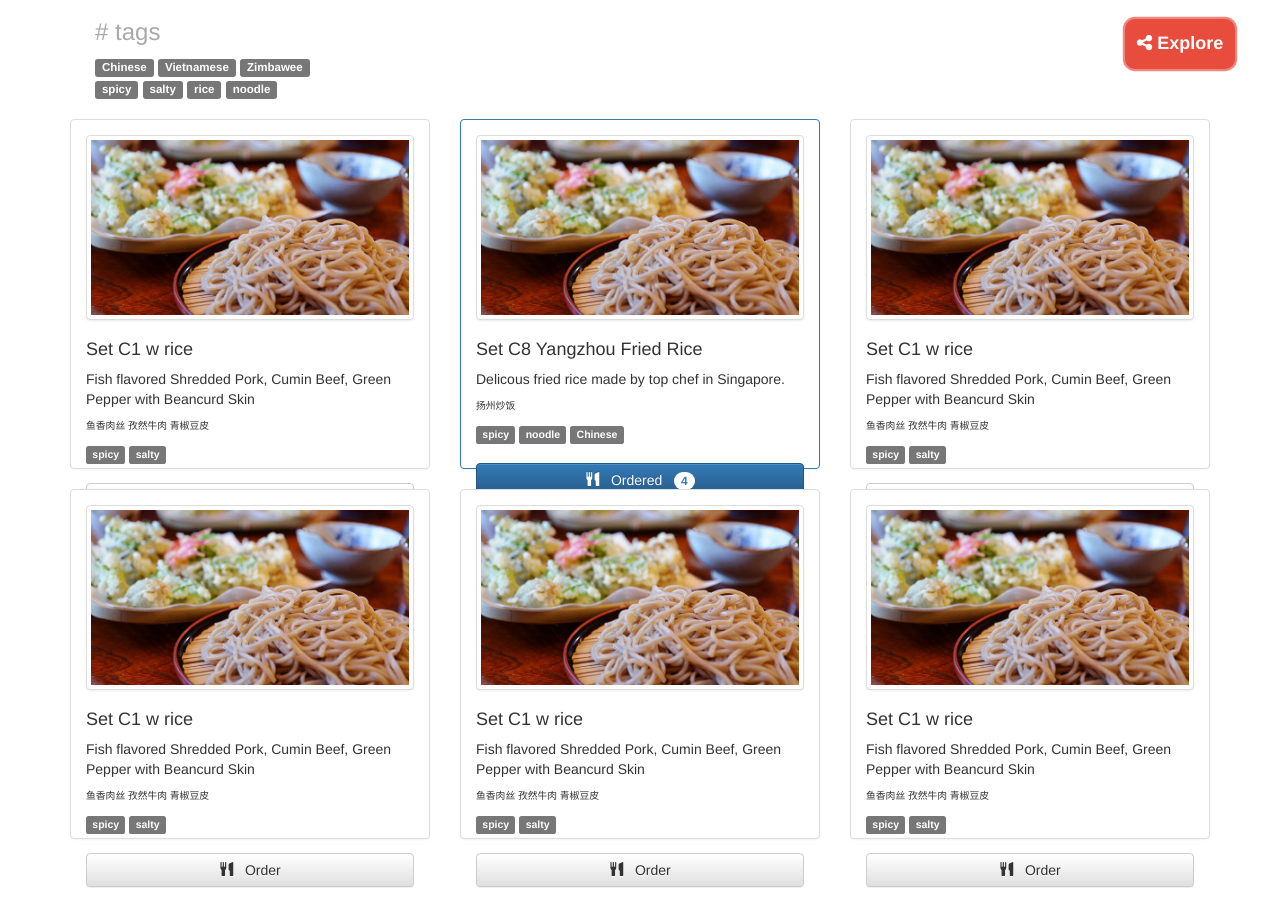
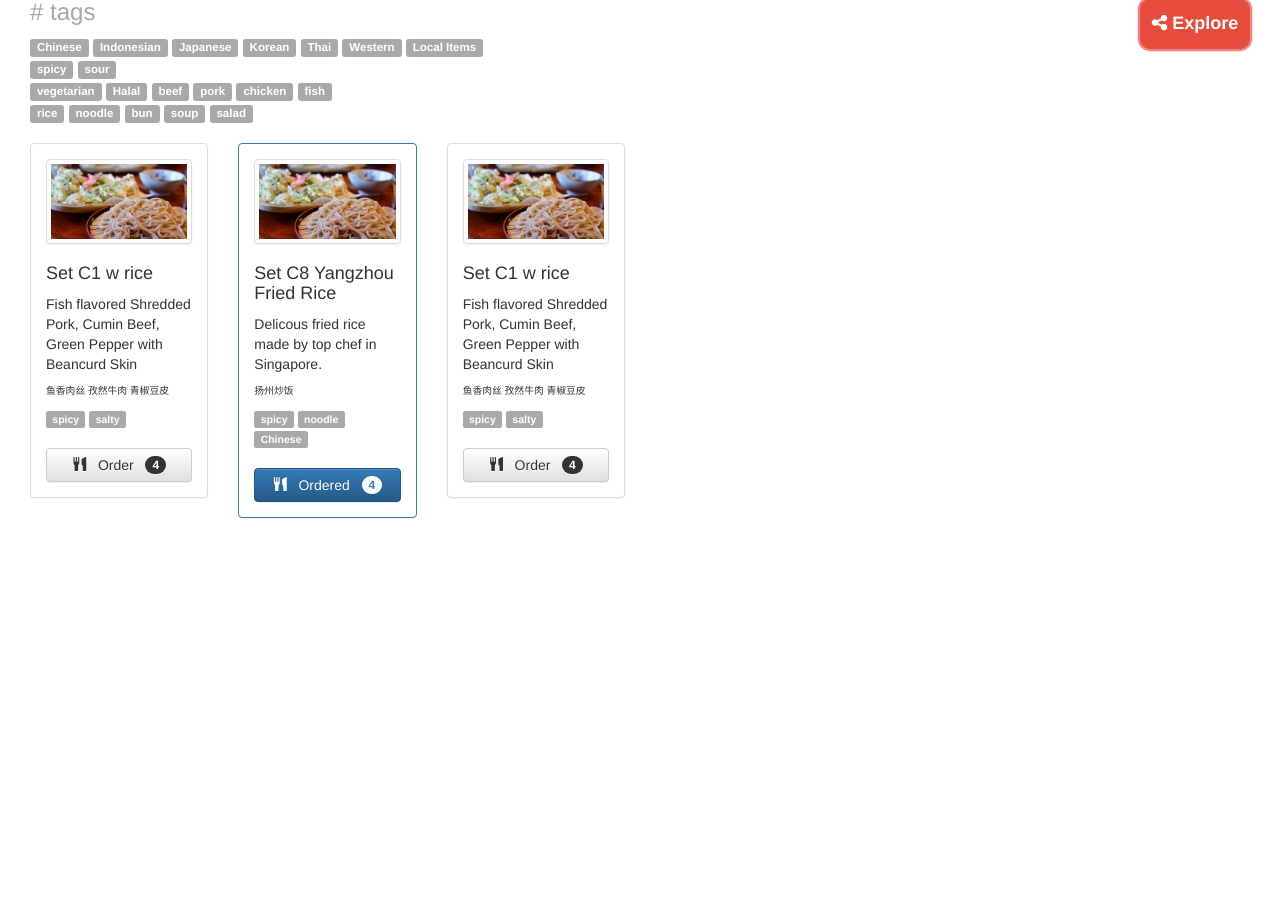
Before and after one commit to mt40/garena-hackathon-2016, a PHP site: page /web/index.html in a window 1280 px wide. Shown: the part 321-1230 px from the top of the page. After the commit the page ends 839 px from the top, so only its background shows below. Run offline with PHP 8.4, Linux system fonts and the light colour scheme.

```diff
--- a/web/index.css
+++ b/web/index.css
@@ -1,12 +1,6 @@
 body, html {
     margin: 0;
     padding: 0;
-}
-
-.top-cover-bg {
-    background-color: black;
-    height: 300px;
-    width: 100%;
 }
 
 .top-cover {
@@ -15,14 +9,20 @@ body, html {
   background-position: right top;
   background-attachment: fixed;
   background-size: contain;
+  background-repeat: no-repeat;
   height: 300px;
   width: 100%;
-    opacity: 0.8;
+  top: 0;
 }
 
 .filter-tag-list {
-  margin-left: 80px;
+  margin-left: 15px;
+  margin-right: 15px;
   font-size: 1.1em;
+}
+
+.label-default {
+  background: DarkGray;
 }
 
 .food-grid {
@@ -51,7 +51,7 @@ body, html {
 }
 
 .panel {
-  height: 350px;
+  max-height: 500px;
 }
 
 .thumbnail-img {
@@ -62,3 +62,13 @@ body, html {
 .text-gray {
   color: darkgray;
 }
+
+.well {
+  border-radius: 0;
+  margin: 0;
+  padding: 0;
+}
+
+.label-success {
+  background: #7fb6d3;
+}
--- a/web/index.html
+++ b/web/index.html
@@ -8,34 +8,50 @@
   <link rel="stylesheet" type="text/css" href="index.css">
   <link rel="stylesheet" type="text/css" href="pulse-button.css">
   <link rel="stylesheet" type="text/css" href="layout.css">
+  <link rel="stylesheet" type="text/css" href="popup.css">
   <script src="lib/css/jquery-3.1.1.min.js"></script>
   </head>
 
 <body>
-  <div class="top-cover-bg">
-    <div class="top-cover"><h1 class="cover-title">My First Heading</h1>  </div>
+  <div class="top-cover well"><h1 class="cover-title">My First Heading</h1>  </div>
 
-  </div>
-
-  <!-- Begin of tag lists -->
-  <div class="container filter-tag-list">
+  <!-- Tag lists -->
+  <div class="container-fluid filter-tag-list">
     <div class="row">
-      <div class="col-sm-8">
+      <div class="col-sm-10">
         <h3 class="text-gray"># tags</h3>
         <div class="tag-list-region">
-          <a class="label label-default ">Chinese</a>
-          <a class="label label-default">Vietnamese</a>
-          <a class="label label-default">Zimbawee</a>
+          <a class="label label-default">Chinese</a>
+          <a class="label label-default">Indonesian</a>
+          <a class="label label-default">Japanese</a>
+          <a class="label label-default">Korean</a>
+          <a class="label label-default">Thai</a>
+          <a class="label label-default">Western</a>
+          <a class="label label-default">Local Items</a>
         </div>
         <div>
           <a class="label label-default">spicy</a>
-          <a class="label label-default">salty</a>
+          <a class="label label-default">sour</a>
+        </div>
+        <div>
+          <a class="label label-default">vegetarian</a>
+          <a class="label label-default">Halal</a>
+          <a class="label label-default">beef</a>
+          <a class="label label-default">pork</a>
+          <a class="label label-default">chicken</a>
+          <a class="label label-default">fish</a>
+        </div>
+        <div>
           <a class="label label-default">rice</a>
           <a class="label label-default">noodle</a>
+          <a class="label label-default">bun</a>
+          <a class="label label-default">soup</a>
+          <a class="label label-default">salad</a>
+
         </div>
       </div>
 
-      <div class="col-sm-4">
+      <div class="col-sm-2">
         <button class="pulse-button pull-right">
           <span>
             <h4><i class="fa fa-share-alt" aria-hidden="true"></i> Explore</h4>
@@ -45,16 +61,17 @@
     </div>
   </div>
 
-  <!-- Begin list of items -->
+  <!-- List of food items -->
   <div class="food-grid">
-    <div class="container">
-      <div class="row">
-        <div class="col-sm-4">
+    <div class="container-fluid">
+<!--      <div class="row">-->
+      <div class="col-sm-4 col-md-2">
         <div class="panel panel-default food-item">
           <div class="panel-body">
-              <a href="#" class="thumbnail">
-                <img src="assets/images/food1.jpg" />
-              </a>
+            <i class="thumbnail">
+              <img src="assets/images/food1.jpg"/>
+            </i>
+
             <div class="caption">
               <h4>Set C1 w rice </h4>
               <p>
@@ -70,7 +87,8 @@
               <br/>
               <button type="button" class="btn btn-default btn-order" aria-label="Left Align">
                 <span class="glyphicon glyphicon-cutlery" aria-hidden="true"></span>
-                  &nbsp;&nbsp;Order
+                <span class="btn-title">&nbsp;&nbsp;Order&nbsp;&nbsp;</span>
+                <span class="badge">4</span>
               </button>
             </div>
 
@@ -78,7 +96,7 @@
         </div>
       </div>
 
-        <div class="col-sm-4">
+      <div class="col-sm-4 col-md-2">
         <div class="panel panel-primary food-item">
           <div class="panel-body">
             <a href="#" class="thumbnail">
@@ -100,7 +118,7 @@
               <br/>
               <button type="button" class="btn btn-primary btn-order" aria-label="Left Align">
                 <span class="glyphicon glyphicon-cutlery" aria-hidden="true">     </span>
-                  &nbsp;&nbsp;Ordered&nbsp;&nbsp;
+                <span class="btn-title">&nbsp;&nbsp;Ordered&nbsp;&nbsp;</span>
                 <span class="badge">4</span>
               </button>
             </div>
@@ -108,12 +126,13 @@
         </div>
       </div>
 
-        <div class="col-sm-4">
-          <div class="panel panel-default  food-item">
+      <div class="col-sm-4 col-md-2">
+        <div class="panel panel-default food-item">
           <div class="panel-body">
-              <a href="#" class="thumbnail">
-                <img src="assets/images/food1.jpg" />
-              </a>
+            <i class="thumbnail">
+              <img src="assets/images/food1.jpg"/>
+            </i>
+
             <div class="caption">
               <h4>Set C1 w rice </h4>
               <p>
@@ -122,45 +141,15 @@
               <p class="food-desc">
                 鱼香肉丝 孜然牛肉 青椒豆皮
               </p>
-                <div>
+              <div class="food-label-list">
                 <span class="label label-default">spicy</span>
                 <span class="label label-default">salty</span>
               </div>
               <br/>
               <button type="button" class="btn btn-default btn-order" aria-label="Left Align">
                 <span class="glyphicon glyphicon-cutlery" aria-hidden="true"></span>
-                  &nbsp;&nbsp;Order
-                </button>
-              </div>
-
-            </div>
-          </div>
-        </div>
-      </div>
-
-      <div class="row">
-        <div class="col-sm-4">
-          <div class="panel panel-default food-item">
-            <div class="panel-body">
-              <a href="#" class="thumbnail">
-                <img src="assets/images/food1.jpg" />
-              </a>
-              <div class="caption">
-                <h4>Set C1 w rice </h4>
-                <p>
-                  Fish flavored Shredded Pork, Cumin Beef, Green Pepper with Beancurd Skin
-                </p>
-                <p class="food-desc">
-                  鱼香肉丝 孜然牛肉 青椒豆皮
-                </p>
-                <div>
-                  <span class="label label-default">spicy</span>
-                  <span class="label label-default">salty</span>
-                </div>
-                <br/>
-                <button type="button" class="btn btn-default btn-order" aria-label="Left Align">
-                  <span class="glyphicon glyphicon-cutlery" aria-hidden="true"></span>
-                  &nbsp;&nbsp;Order
+                <span class="btn-title">&nbsp;&nbsp;Order&nbsp;&nbsp;</span>
+                <span class="badge">4</span>
               </button>
             </div>
 
@@ -168,65 +157,18 @@
         </div>
       </div>
 
-        <div class="col-sm-4">
-          <div class="panel panel-default food-item">
-            <div class="panel-body">
-              <a href="#" class="thumbnail">
-                <img src="assets/images/food1.jpg" />
-              </a>
-              <div class="caption">
-                <h4>Set C1 w rice </h4>
-                <p>
-                  Fish flavored Shredded Pork, Cumin Beef, Green Pepper with Beancurd Skin
-                </p>
-                <p class="food-desc">
-                  鱼香肉丝 孜然牛肉 青椒豆皮
-                </p>
-                <div>
-                  <span class="label label-default">spicy</span>
-                  <span class="label label-default">salty</span>
       </div>
-                <br/>
-                <button type="button" class="btn btn-default btn-order" aria-label="Left Align">
-                  <span class="glyphicon glyphicon-cutlery" aria-hidden="true"></span>
-                  &nbsp;&nbsp;Order
-                </button>
+<!--    </div>-->
   </div>
 
-            </div>
-          </div>
-        </div>
-
-        <div class="col-sm-4">
-          <div class="panel panel-default food-item">
-            <div class="panel-body">
-              <a href="#" class="thumbnail">
-                <img src="assets/images/food1.jpg" />
-              </a>
-              <div class="caption">
-                <h4>Set C1 w rice </h4>
-                <p>
-                  Fish flavored Shredded Pork, Cumin Beef, Green Pepper with Beancurd Skin
-                </p>
-                <p class="food-desc">
-                  鱼香肉丝 孜然牛肉 青椒豆皮
-                </p>
-                <div>
-                  <span class="label label-default">spicy</span>
-                  <span class="label label-default">salty</span>
-                </div>
-                <br/>
-                <button type="button" class="btn btn-default btn-order" aria-label="Left Align">
-                  <span class="glyphicon glyphicon-cutlery" aria-hidden="true"></span>
-                  &nbsp;&nbsp;Order
+  <!--  Popup -->
+  <div class="popup">
+    <div class="popup-mask"></div>
+    <button type="button" class="btn btn-default popup-close-btn">
+      <span class="glyphicon glyphicon-remove" aria-hidden="true"></span>
+      Close
     </button>
-              </div>
-
-            </div>
-          </div>
-        </div>
-      </div>
-    </div>
+    <div class="popup-content">Your content</div>
   </div>
 
   <script src="index.js"></script>
```
Also changed, not shown: web/index.js (+44 -4 lines), web/login.html (added, +21 -0 lines), web/popup.css (added, +38 -0 lines). Lines whose indentation alone changed are shown as unchanged.
